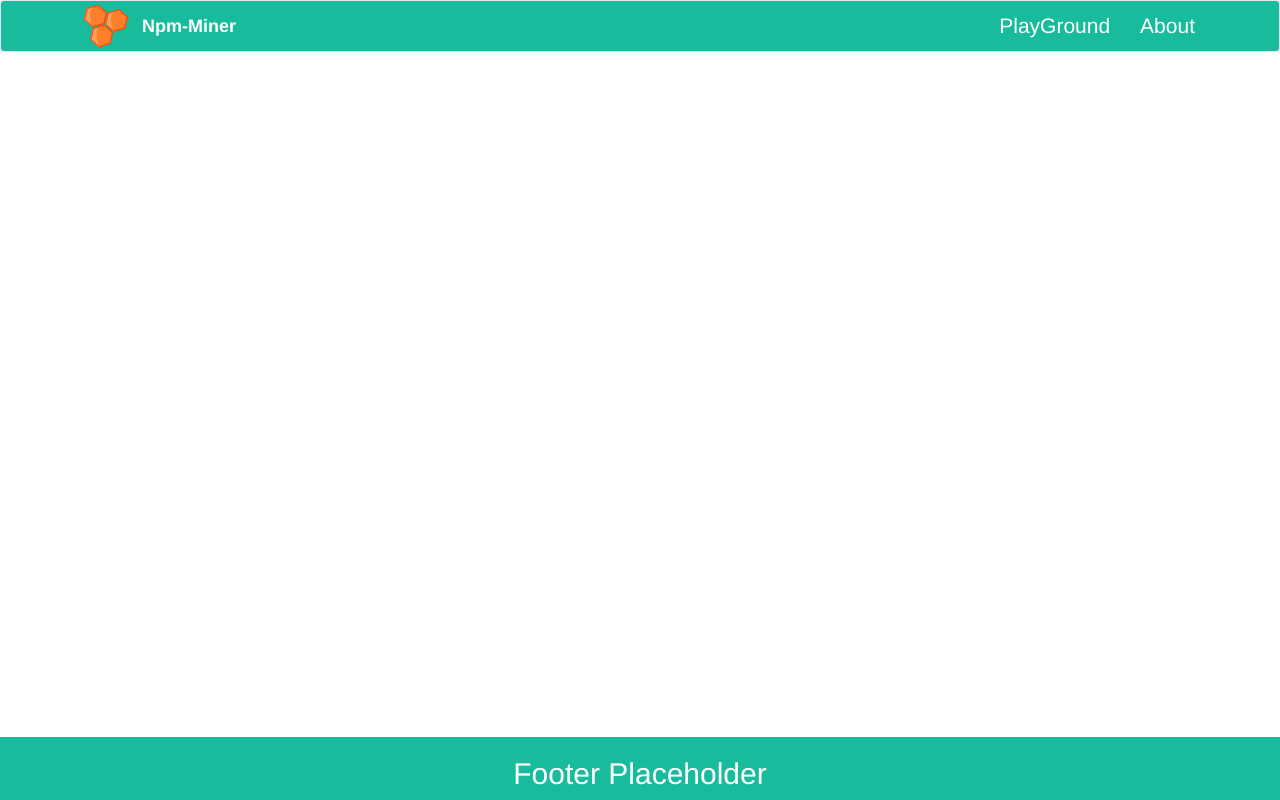
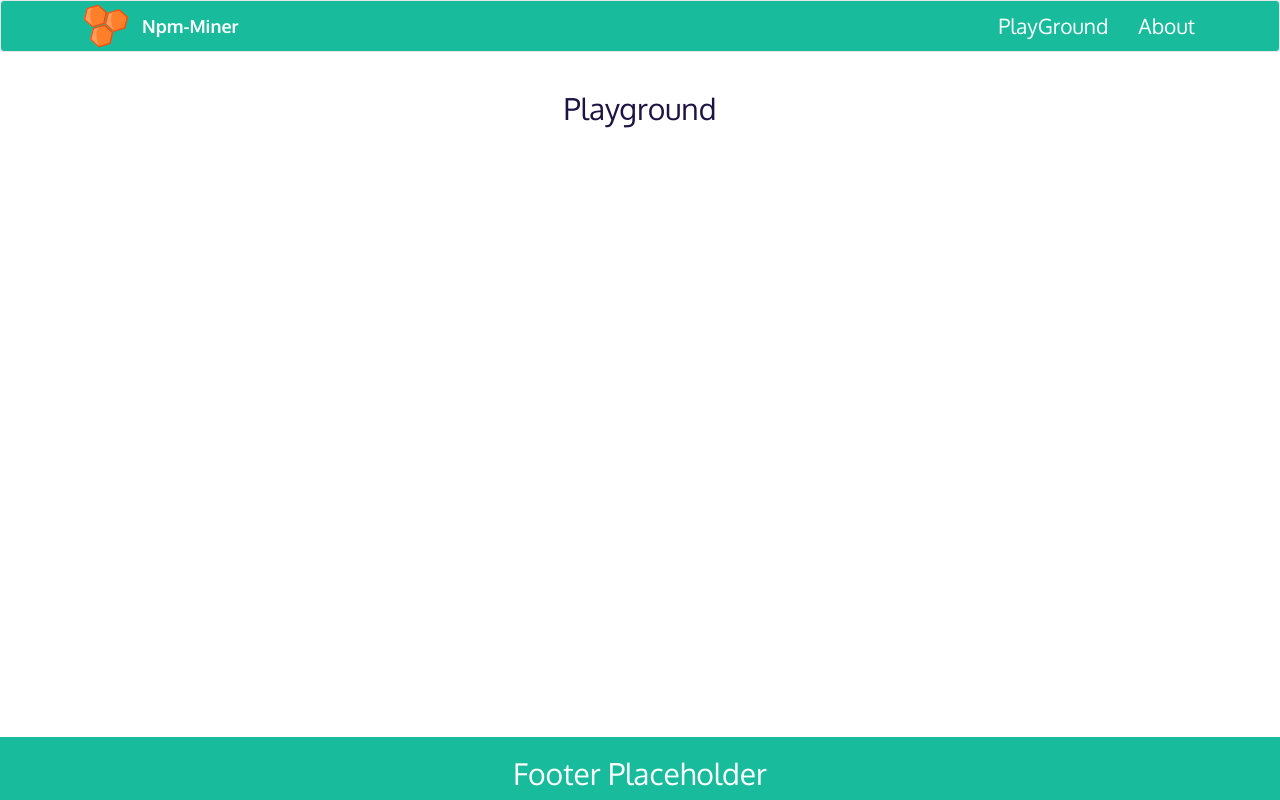
Before and after one commit to AuthEceSoftEng/npm-miner-old, a React (Create React App) app in the folder front-end/: page /playground in a window 1280 px wide. Built offline with nearby package versions, Linux system fonts and the light colour scheme.

Commit message:
Add react-router. Added a nice font.

```diff
--- a/front-end/package.json
+++ b/front-end/package.json
@@ -10,8 +10,10 @@
     "react": "^16.0.0",
     "react-bootstrap": "^0.31.3",
     "react-dom": "^16.0.0",
+    "react-router-dom": "^4.2.2",
     "react-scripts": "1.0.14",
     "styled-components": "^2.2.1",
+    "typeface-oxygen": "0.0.40",
     "typeface-roboto": "0.0.35"
   },
   "lint-staged": {
--- /dev/null
+++ b/front-end/src/About.js
@@ -0,0 +1,21 @@
+import React, { Component } from 'react';
+import styled from 'styled-components';
+import theme from './theme';
+
+const AboutStyle = styled.div`
+  color: ${theme.colors.typography_dark};
+  // border-style: solid;
+  // border-width: 4px;
+  // border-color: red;
+`;
+
+class About extends Component {
+  render() {
+    return (
+      <AboutStyle>
+        <h2>About</h2>
+      </AboutStyle>
+    );
+  }
+}
+export default About;
--- a/front-end/src/App.js
+++ b/front-end/src/App.js
@@ -1,4 +1,7 @@
 import React, { Component } from 'react';
+import {
+  BrowserRouter as Router
+} from 'react-router-dom'
 import Header from './Header';
 import Footer from './Footer';
 import Content from './Content';
@@ -13,6 +16,7 @@ const Main = styled.div`
   flex-wrap: nowrap;
   align-content: center;
   justify-content: space-between;
+  font-family: 'Oxygen', sans-serif;
 `;
 
 class App extends Component {
@@ -25,6 +29,7 @@ class App extends Component {
   }
   render() {
     return (
+      <Router>
         <ThemeProvider theme={this.state.theme}>
           <div>
             <Main>
@@ -34,6 +39,7 @@ class App extends Component {
             </Main>
           </div>
         </ThemeProvider>
+      </Router>
     );
   }
 }
--- a/front-end/src/Content.js
+++ b/front-end/src/Content.js
@@ -1,8 +1,12 @@
 import React, { Component } from 'react';
 import styled from 'styled-components';
-import theme from './theme'
+import theme from './theme';
+import { Route} from 'react-router-dom';
+import About from './About';
+import Playground from './Playground';
+import Main from './Main';
 
-const Main = styled.div`
+const ContentStyle = styled.div`
   color: ${theme.colors.typography};
   // border-style: solid;
   // border-width: 4px;
@@ -13,14 +17,11 @@ const Main = styled.div`
 class Content extends Component {
   render() {
     return (
-      <Main>
-        <h1>Hell0</h1>
-        <ul>
-          {Array.apply(0, Array(25)).map(function(x, i) {
-            return <li>{i}</li>
-          })}
-        </ul>
-      </Main>
+      <ContentStyle>
+        <Route exact path="/" component={Main} />
+        <Route exact path="/playground" component={Playground} />
+        <Route exact path="/about" component={About} />
+      </ContentStyle>
     );
   }
 }
--- a/front-end/src/Header.js
+++ b/front-end/src/Header.js
@@ -3,7 +3,7 @@ import React, { Component } from 'react';
 import { Navbar, Nav, NavItem } from 'react-bootstrap';
 import styled from 'styled-components';
 import logo from './logo.svg';
-// import theme from './theme'
+import { Link } from 'react-router-dom';
 
 const HeaderWrapper = styled.div`
   .navbar,
@@ -33,8 +33,8 @@ const HeaderWrapper = styled.div`
     box-shadow: 2px 2px 5px grey;
   }
 
-  .navbar-default .navbar-nav > li > a {
-    color: ${props => props.theme.colors.typography}
+  .navbar-default .navbar-nav > li > a > a {
+    color: ${props => props.theme.colors.typography};
   }
 `;
 
@@ -45,15 +45,21 @@ class Header extends Component {
         <Navbar>
           <Navbar.Header>
             <Navbar.Brand>
-              <img src={logo} alt="" width="72" height="72" />
-              <a>Npm-Miner</a>
+              <Link to="/">
+                <img src={logo} alt="" width="72" height="72" />
+                <a>Npm-Miner</a>
+              </Link>
             </Navbar.Brand>
             <Navbar.Toggle />
           </Navbar.Header>
           <Navbar.Collapse>
             <Nav pullRight>
-              <NavItem>PlayGround</NavItem>
-              <NavItem>About</NavItem>
+              <NavItem>
+                <Link to="/playground">PlayGround</Link>
+              </NavItem>
+              <NavItem>
+                <Link to="/about">About</Link>
+              </NavItem>
             </Nav>
           </Navbar.Collapse>
         </Navbar>
--- /dev/null
+++ b/front-end/src/Main.js
@@ -0,0 +1,21 @@
+import React, { Component } from 'react';
+import styled from 'styled-components';
+import theme from './theme';
+
+const MainStyle = styled.div`
+  color: ${theme.colors.typography_dark};
+  // border-style: solid;
+  // border-width: 4px;
+  // border-color: red;
+`;
+
+class Main extends Component {
+  render() {
+    return (
+      <MainStyle>
+        <h2>Main</h2>
+      </MainStyle>
+    );
+  }
+}
+export default Main;
--- /dev/null
+++ b/front-end/src/Playground.js
@@ -0,0 +1,21 @@
+import React, { Component } from 'react';
+import styled from 'styled-components';
+import theme from './theme';
+
+const PlaygroundStyle = styled.div`
+  color: ${theme.colors.typography_dark};
+  // border-style: solid;
+  // border-width: 4px;
+  // border-color: red;
+`;
+
+class Playground extends Component {
+  render() {
+    return (
+      <PlaygroundStyle>
+        <h2>Playground</h2>
+      </PlaygroundStyle>
+    );
+  }
+}
+export default Playground;
--- a/front-end/src/index.js
+++ b/front-end/src/index.js
@@ -4,6 +4,7 @@ import ReactDOM from 'react-dom';
 import App from './App';
 import registerServiceWorker from './registerServiceWorker';
 import 'bootstrap/dist/css/bootstrap.css';
+import  'typeface-oxygen'
 
 
 ReactDOM.render(<App />, document.getElementById('root'));
--- a/front-end/src/theme.js
+++ b/front-end/src/theme.js
@@ -2,7 +2,8 @@ const theme = {
   colors: {
     primary: '#18bc9c',
     secondary: '#FFE673',
-    typography: '#FFFFFF'
+    typography: '#FFFFFF',
+    typography_dark: '#1D1345'
   }
 };
 
```
Also changed, not shown: 1 other file (tests, documents, lock files or other folders). Lines whose indentation alone changed are shown as unchanged.
